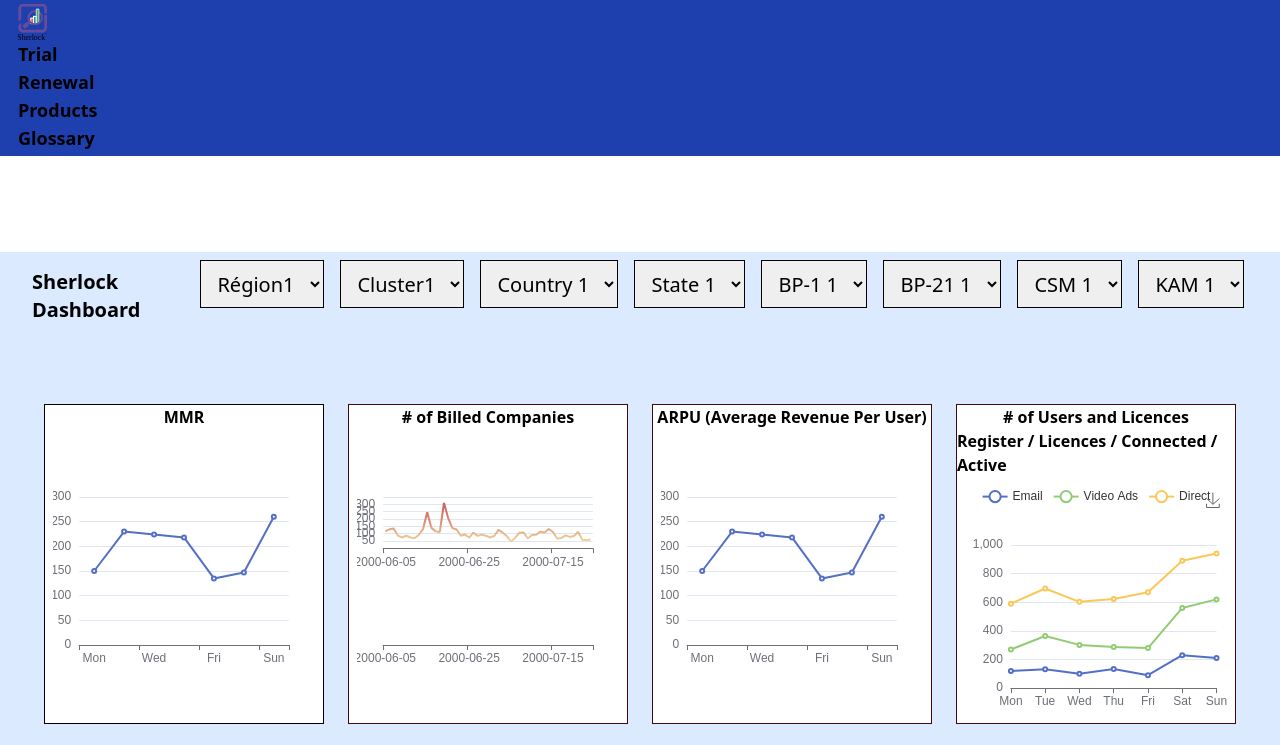
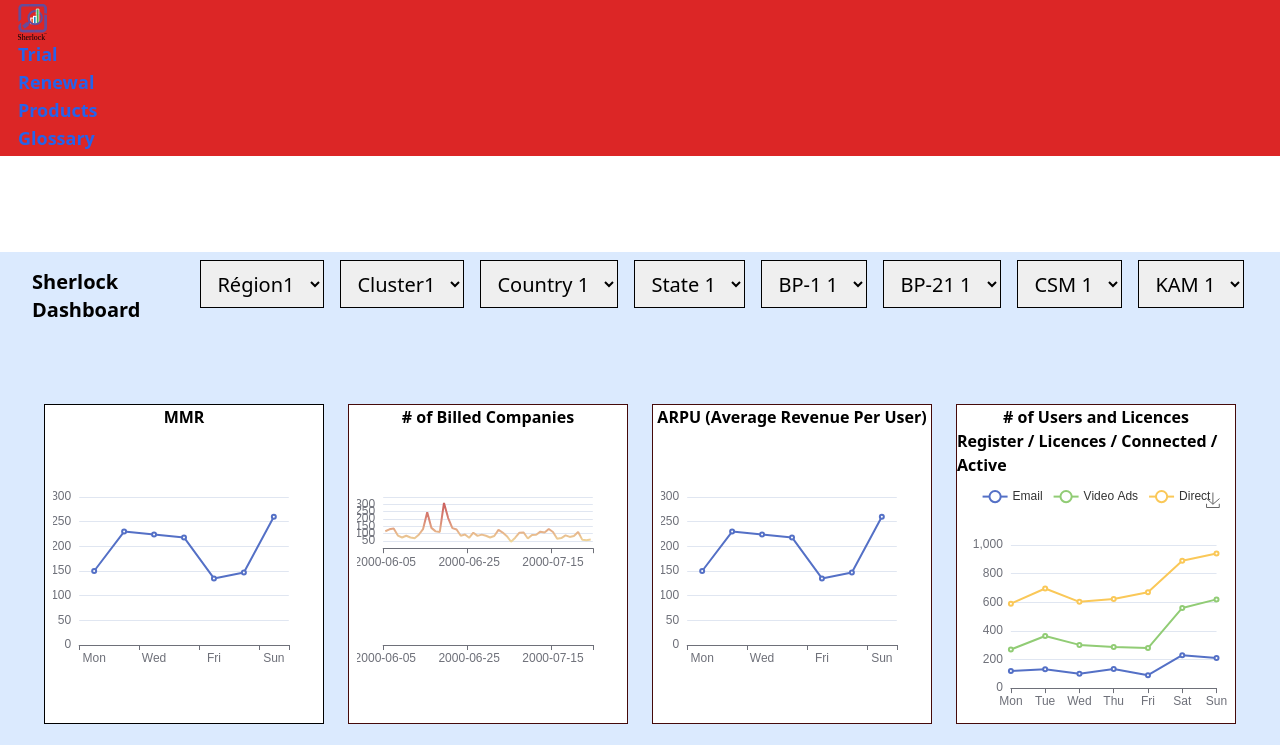
Before and after one commit to NdevTh/InternshipAl, a website: page src/indexCopy.html in a window 1280 px wide. Shown: the top 745 px of the page. Drawn offline with nearby package versions, Linux system fonts and the light colour scheme.

Commit message:
Revert "update files"
This reverts commit 31595089eb134dda24a30c7ebfefff4790c933a7.

```diff
--- a/src/indexCopy.html
+++ b/src/indexCopy.html
@@ -48,13 +48,13 @@
   </header>
     <!-- it's resolve this part -->
 <!--start part curtain -->
-        <ul name="menuCurtain" class="max-xs:flex-row h-full bg-blue-800 z-30 justify-center items-center p-1">
+        <ul name="menuCurtain" class="max-xs:flex-row max-xs:w-full h-full bg-red-600 z-30 justify-center items-center p-1">
         <li><a class="block h-9 mx-3.5 text-blue-600 font-bold text-lg" href="./page/sherlock.html"><img class="h-full" src="./image/logoSherlok.svg" alt=""></a>
         </li>
-        <li><a class="mx-3.5 text-black font-bold text-lg"href="./page/trial.html">Trial</a></li>
-        <li><a class="mx-3.5 text-black font-bold text-lg"href="./page/renewal.html">Renewal</a></li>
-        <li><a class="mx-3.5 text-black font-bold text-lg" href="./page/products.html">Products</a></li>
-        <li><a class="mx-3.5 text-black font-bold text-lg" href="./page/glossary.html">Glossary</a></li>
+        <li><a class="mx-3.5 text-blue-600 font-bold text-lg"href="./page/trial.html">Trial</a></li>
+        <li><a class="mx-3.5 text-blue-600 font-bold text-lg"href="./page/renewal.html">Renewal</a></li>
+        <li><a class="mx-3.5 text-blue-600 font-bold text-lg" href="./page/products.html">Products</a></li>
+        <li><a class="mx-3.5 text-blue-600 font-bold text-lg" href="./page/glossary.html">Glossary</a></li>
       </ul>
 
 <!--end part curtain -->
--- a/src/page/pages.js
+++ b/src/page/pages.js
@@ -1 +1 @@
-const menuCurtain = onclick
+const MenuBurger = onclick
```
Also changed, not shown: src/css/style.css (line endings or trailing spaces), src/css/styleOut.css.
